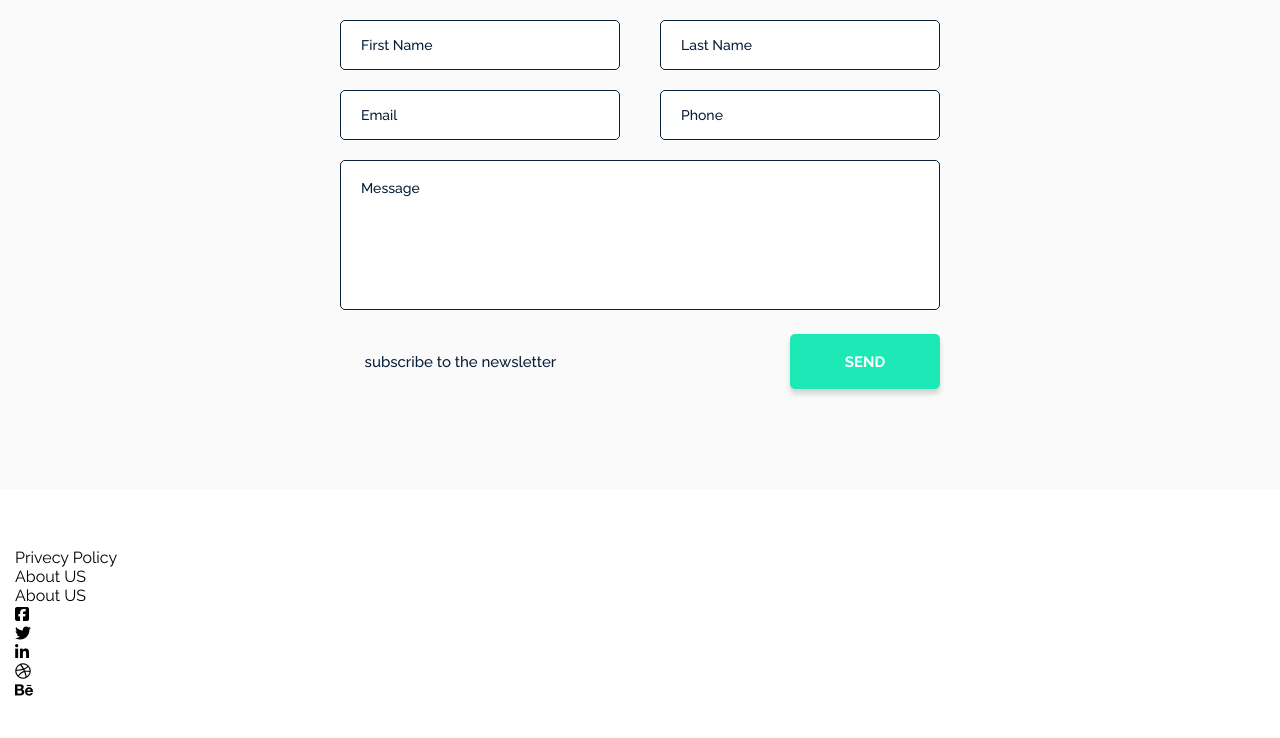
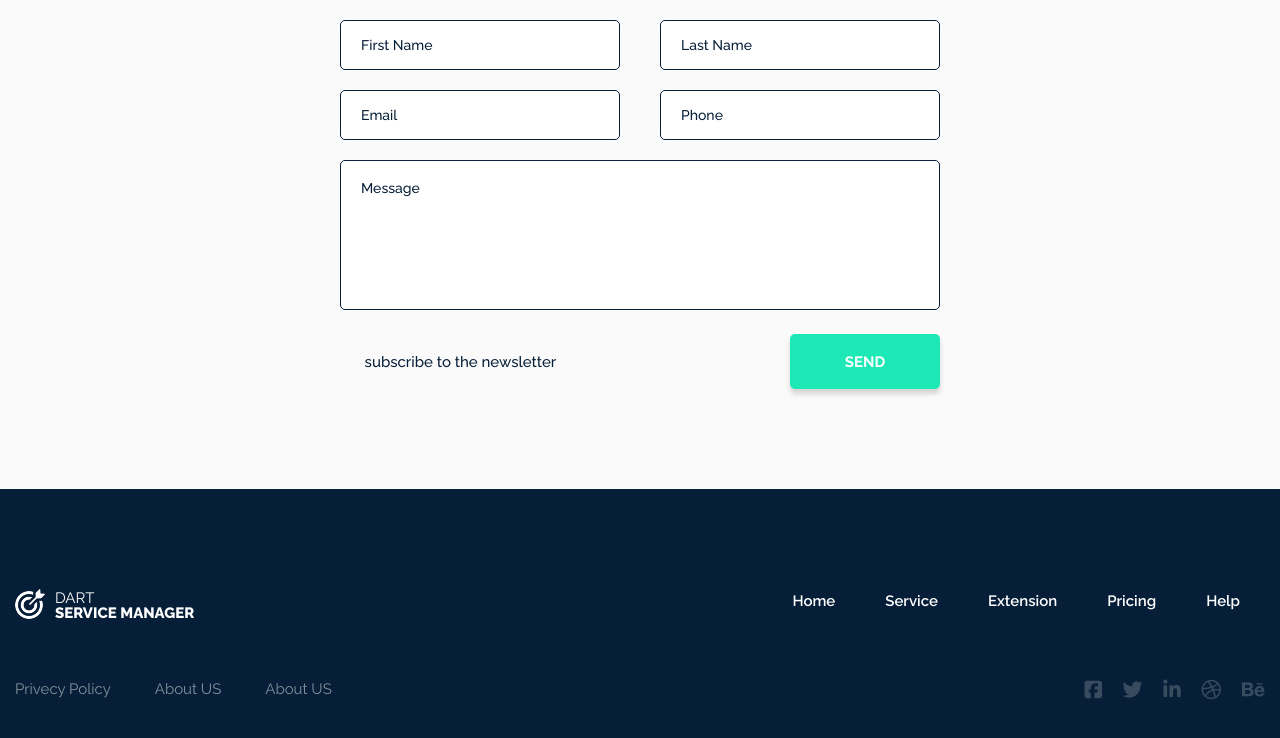
Before and after one commit to nikitakochunov/Dart-Service-Manager, a plain HTML site: page #src/index.html in a window 1280 px wide. Shown: the part 4309-5047 px from the top of the page. Before the commit the page ends 5009 px from the top, so only its background shows below. Drawn offline with nearby package versions, Linux system fonts and the light colour scheme; files that its build step writes are made by us from their sources; files whose address does not match are found by name; a web font is replaced by a local one.

Commit message:
footer styles included

```diff
--- a/#src/scss/sections/_index.scss
+++ b/#src/scss/sections/_index.scss
@@ -1 +1 @@
-@import "01 hero", "02 easy", "03 numbers", "04 services", "05 customers", "06 team", "07 contact";
+@import "01 hero", "02 easy", "03 numbers", "04 services", "05 customers", "06 team", "07 contact", "08 footer";
```
